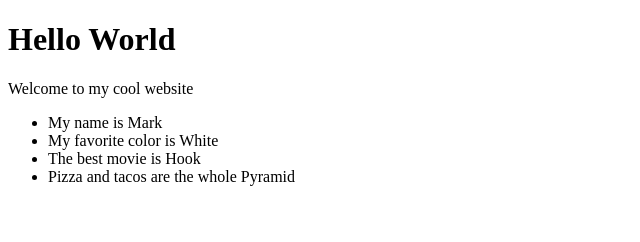
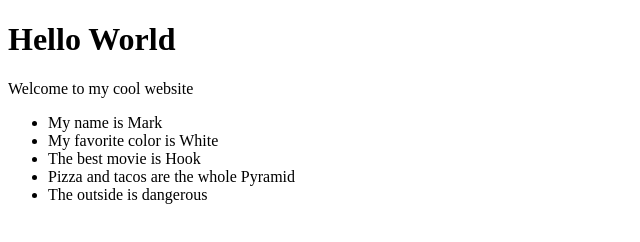
Before and after one commit to MarkOhnsman-zz/day-1-summer, a plain HTML site: page index.html in a window 1280 px wide. Shown: the whole page, without its empty margins (0-640 px from the left). Drawn offline with Linux system fonts and the light colour scheme.

Commit message:
adds new element

```diff
--- a/index.html
+++ b/index.html
@@ -16,6 +16,7 @@
         <li>My favorite color is White</li>
         <li>The best movie is Hook</li>
         <li>Pizza and tacos are the whole Pyramid</li>
+        <li>The outside is dangerous</li>
     </ul>
 </body>
 
```
